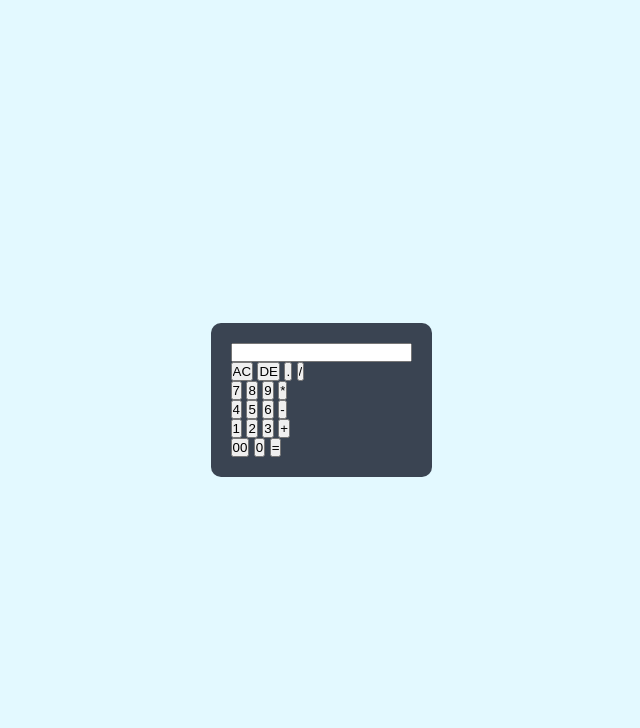
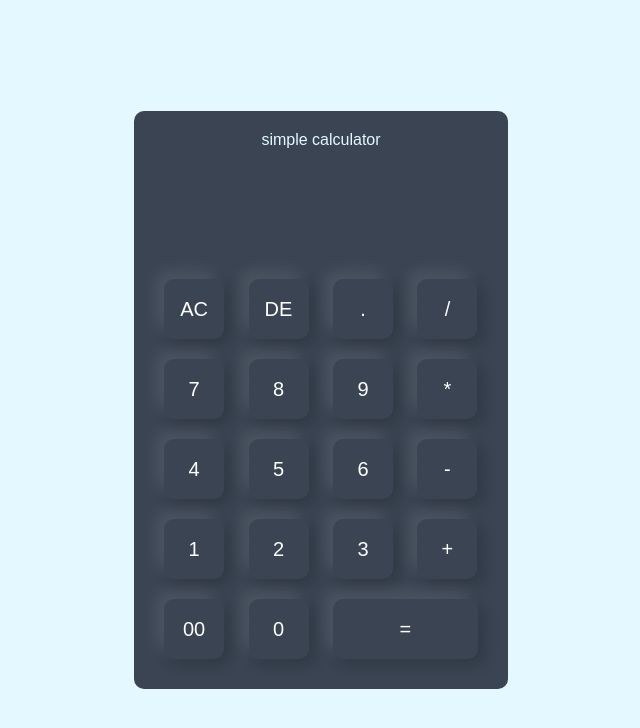
Before and after one commit to aiyus2020/Calculator, a plain HTML site: page index.html in a window 1280 px wide. Shown: the whole page, without its empty margins (319-959 px from the left). Drawn offline with Linux system fonts and the light colour scheme.

Commit message:
second commit

```diff
--- a/index.html
+++ b/index.html
@@ -9,38 +9,48 @@
   <body>
     <div class="container">
       <div class="calculator">
+        <div class="text"><p>simple calculator</p></div>
         <form>
-          <div>
+          <div class="display">
             <input type="text" name="display" />
           </div>
           <div>
-            <input type="button" value="AC" />
-            <input type="button" value="DE" />
-            <input type="button" value="." />
-            <input type="button" value="/" />
+            <input type="button" value="AC" onclick="display.value = ''" />
+            <input
+              type="button"
+              value="DE"
+              onclick="display.value = display.value.toString().slice(0,-1)"
+            />
+            <input type="button" value="." onclick="display.value += '.'" />
+            <input type="button" value="/" onclick="display.value += '/'" />
           </div>
           <div>
-            <input type="button" value="7" />
-            <input type="button" value="8" />
-            <input type="button" value="9" />
-            <input type="button" value="*" />
+            <input type="button" value="7" onclick="display.value += '7'" />
+            <input type="button" value="8" onclick="display.value += '8'" />
+            <input type="button" value="9" onclick="display.value += '9'" />
+            <input type="button" value="*" onclick="display.value += '*'" />
           </div>
           <div>
-            <input type="button" value="4" />
-            <input type="button" value="5" />
-            <input type="button" value="6" />
-            <input type="button" value="-" />
+            <input type="button" value="4" onclick="display.value += '4'" />
+            <input type="button" value="5" onclick="display.value += '5'" />
+            <input type="button" value="6" onclick="display.value += '6'" />
+            <input type="button" value="-" onclick="display.value += '-'" />
           </div>
           <div>
-            <input type="button" value="1" />
-            <input type="button" value="2" />
-            <input type="button" value="3" />
-            <input type="button" value="+" />
+            <input type="button" value="1" onclick="display.value += '1'" />
+            <input type="button" value="2" onclick="display.value += '2'" />
+            <input type="button" value="3" onclick="display.value += '3'" />
+            <input type="button" value="+" onclick="display.value += '+'" />
           </div>
           <div>
-            <input type="button" value="00" />
-            <input type="button" value="0" />
-            <input type="button" value="=" />
+            <input type="button" value="00" onclick="display.value += '00'" />
+            <input type="button" value="0" onclick="display.value += '0'" />
+            <input
+              type="button"
+              value="="
+              onclick="display.value = eval(display.value)"
+              class="equal"
+            />
           </div>
         </form>
       </div>
--- a/styles.css
+++ b/styles.css
@@ -12,8 +12,42 @@
   align-items: center;
   justify-content: center;
 }
+.text p {
+  display: flex;
+  justify-content: center;
+  align-items: center;
+  color: #e3f9ff;
+}
 .calculator {
   background: #3a4452;
   padding: 20px;
   border-radius: 10px;
 }
+input {
+  border: 0;
+  outline: 0;
+  width: 60px;
+  height: 60px;
+  border-radius: 10px;
+  box-shadow: -8px -8px 15px rgba(255, 255, 255, 0.1),
+    5px 5px 15px rgba(0, 0, 0, 0.2);
+  background: transparent;
+  font-size: 20px;
+  color: #fff;
+  cursor: pointer;
+  margin: 10px;
+}
+form .display {
+  display: flex;
+  justify-content: flex-end;
+  margin: 20px 0;
+}
+form .display input {
+  text-align: right;
+  flex: 1;
+  font-size: 45px;
+  box-shadow: none;
+}
+.equal {
+  width: 145px;
+}
```
